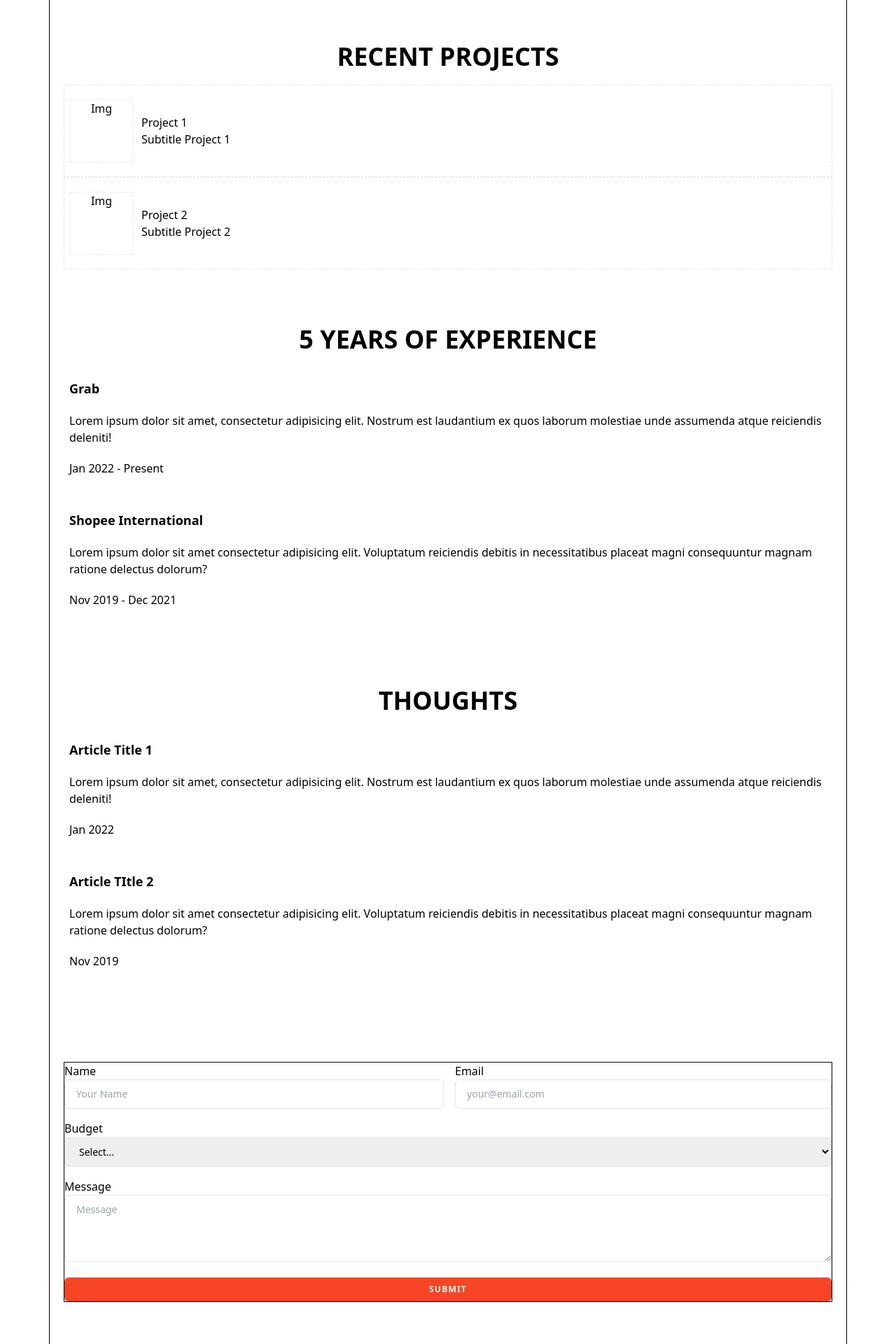
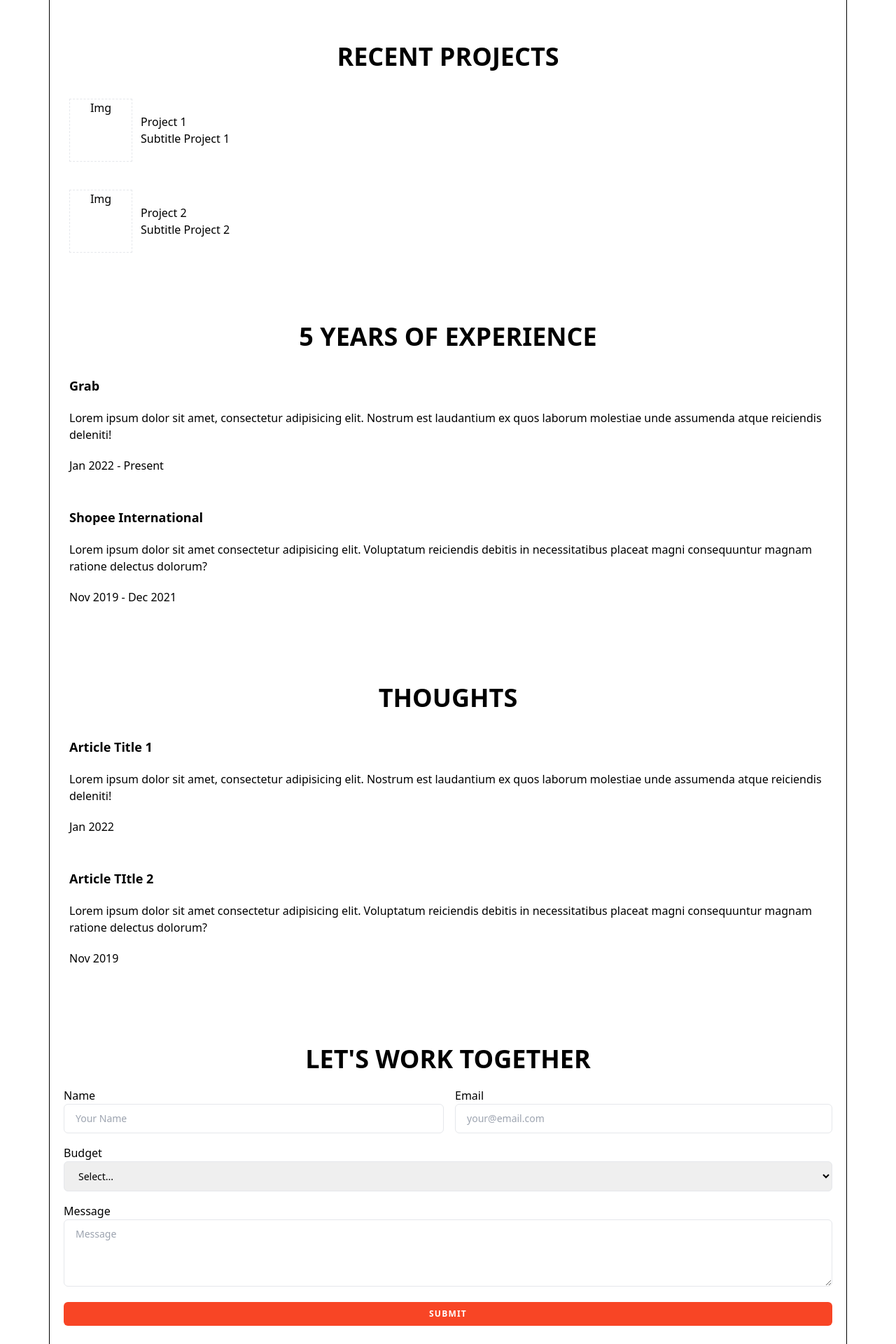
Before and after one commit to fahimhm/webgame, a React (Vite) app in the folder client/: page / in a window 1280 px wide. Shown: the part 800-2720 px from the top of the page at 70% size. Built offline with nearby package versions, Linux system fonts and the light colour scheme; no server answers.

Commit message:
Client: all component ready

```diff
--- a/client/src/components/ContactMeForm.jsx
+++ b/client/src/components/ContactMeForm.jsx
@@ -30,7 +30,9 @@ export default function ContactMeForm() {
   };
 
   return (
-    <form onSubmit={handleForm} method='post' className='mt-5 border border-black'>
+    <div>
+      <h2 className='px-12 mb-5 text-4xl font-bold uppercase'>let&apos;s work together</h2>
+      <form onSubmit={handleForm} method='post' className='mt-5'>
         <div className='flex space-x-4'>
           <label htmlFor='name' className='flex-grow block text-left'>
             Name
@@ -70,28 +72,6 @@ export default function ContactMeForm() {
 
         <button className='inline-block w-full px-4 py-2 mt-4 text-xs font-semibold tracking-widest text-white uppercase border border-transparent rounded-md bg-[#f84525] hover:bg-red-800 focus:bg-gray-700 active:bg-gray-900 focus:outline-none focus:ring-2 focus:ring-indigo-500 focus:ring-offset-2 transition ease-in-out duration-150'>Submit</button>
       </form>
+    </div>
   );
 };
-
-
-
-
-
-//       <div style={{ marginTop: '1rem' }}>
-//         <label>
-//           Message:
-//           <textarea
-//             name="message"
-//             value={formData.message}
-//             onChange={handleChange}
-//             required
-//             style={{ width: '100%', height: '100px' }}
-//           />
-//         </label>
-//       </div>
-//       <div style={{ marginTop: '1rem' }}>
-//         <button type="submit" style={{ width: '100%' }}>Submit</button>
-//       </div>
-//     </form>
-//   );
-// };
--- a/client/src/components/RecentProjects.jsx
+++ b/client/src/components/RecentProjects.jsx
@@ -2,7 +2,7 @@ import PropTypes from 'prop-types';
 
 function ProjectItem({title, subtitle}) {
   return (
-    <li className='px-2 py-5 border border-dashed grid grid-cols-[90px_auto]'>
+    <li className='px-2 py-5 grid grid-cols-[90px_auto]'>
       <div className='border border-dashed aspect-square'>Img</div>
       <div className='flex flex-col items-start justify-center pl-3'>
         <h3>{title}</h3>
```
Lines whose indentation alone changed are shown as unchanged.
